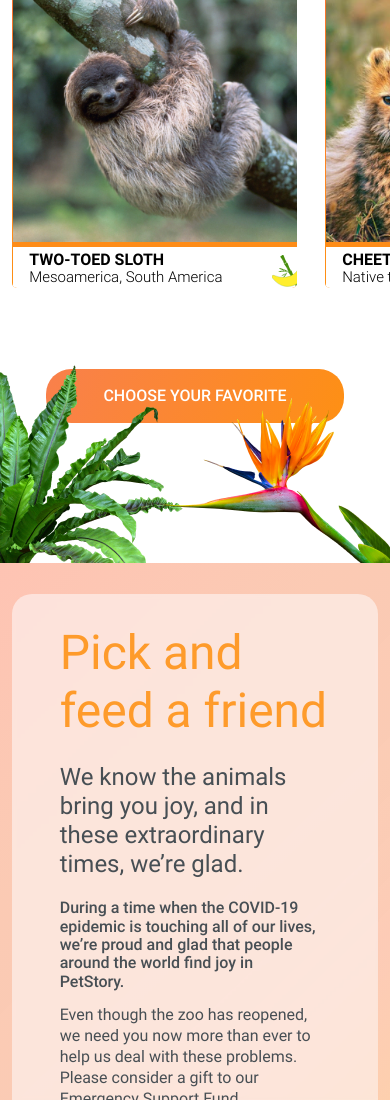
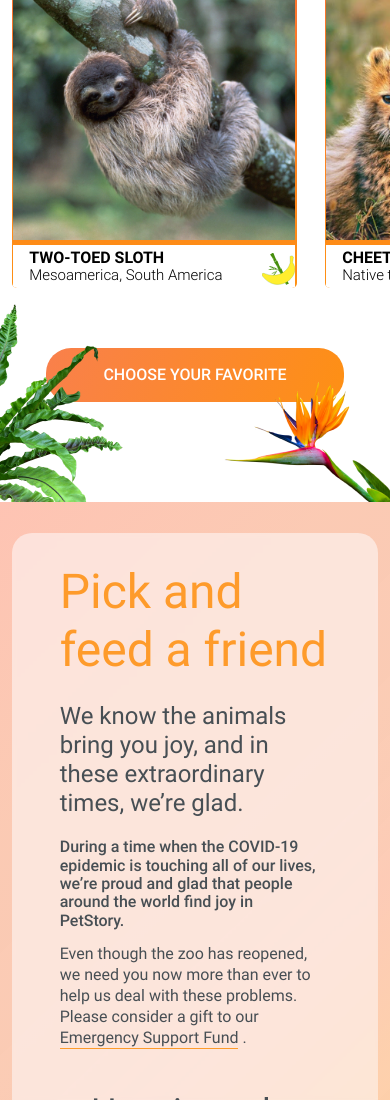
Before and after one commit to existanz/RSS_FE_JS_projects, a plain HTML site: page online-zoo/pages/main/index.html in a window 390 px wide. Shown: the part 1545-2645 px from the top of the page. Drawn offline with Linux system fonts and the light colour scheme.

Commit message:
fix: change flower images for animal section 640 	new file:   online-zoo/assets/images/palm_foto_t.png 	new file:   online-zoo/assets/images/strelitzia_t.png 	modified:   online-zoo/pages/main/adaptive.css 	modified:   online-zoo/pages/main/index.css

```diff
--- a/online-zoo/pages/main/adaptive.css
+++ b/online-zoo/pages/main/adaptive.css
@@ -44,11 +44,9 @@
     width: 295px;
 }
 .animal-card-img {
-    width: 294px;
+    width: 99%;
 }
-.animal-card-desc {
-    width: 292px;
-}
+
 .animal-button {
     margin-top:9px;
     margin-bottom: 40px;
@@ -182,12 +180,8 @@
         margin: 31px 0 21px 0;
     }
     .animal-slider {
-        position: relative;
-        margin: 0 auto;
         width: 93.75%;
-        display: grid;
         grid-template-columns: 1fr 1fr;
-        gap: 20px 28px;
         grid-auto-rows: 404px;
     }
     .animal-card-640 {
@@ -196,9 +190,26 @@
     .animal-card {
         width: 285px;
         height: 332px;
-
     }
-    .animal-card-img {
-        width: 284px;
+    .arrow {
+        top: 344px;
+    }
+    .arrow-right {
+        right: calc(50% - 77px);
+    }
+    .arrow-left {
+        left: calc(50% - 77px);
+    }
+    .animal-button {
+        margin-top: -12px;
+        margin-bottom: 0;
+    }
+    .animal-flower-right {
+        width: 175px;
+        height: 131px;
+        background-image: url("../../assets/images/strelitzia_t.png");
+    }
+    .animal-flower-left {
+        background-image: url("../../assets/images/palm_foto_t.png");
     }
 }
--- a/online-zoo/pages/main/index.css
+++ b/online-zoo/pages/main/index.css
@@ -129,7 +129,7 @@
 .animal-card-desc {
     display: flex;
     justify-content: space-between;
-    width: 364px;
+    width: 99%;
     margin-left: 1px;
     background-color: #FFFFFF;
 }
```
Also changed, not shown: online-zoo/assets/images/palm_foto_t.png (added), online-zoo/assets/images/strelitzia_t.png (added).
